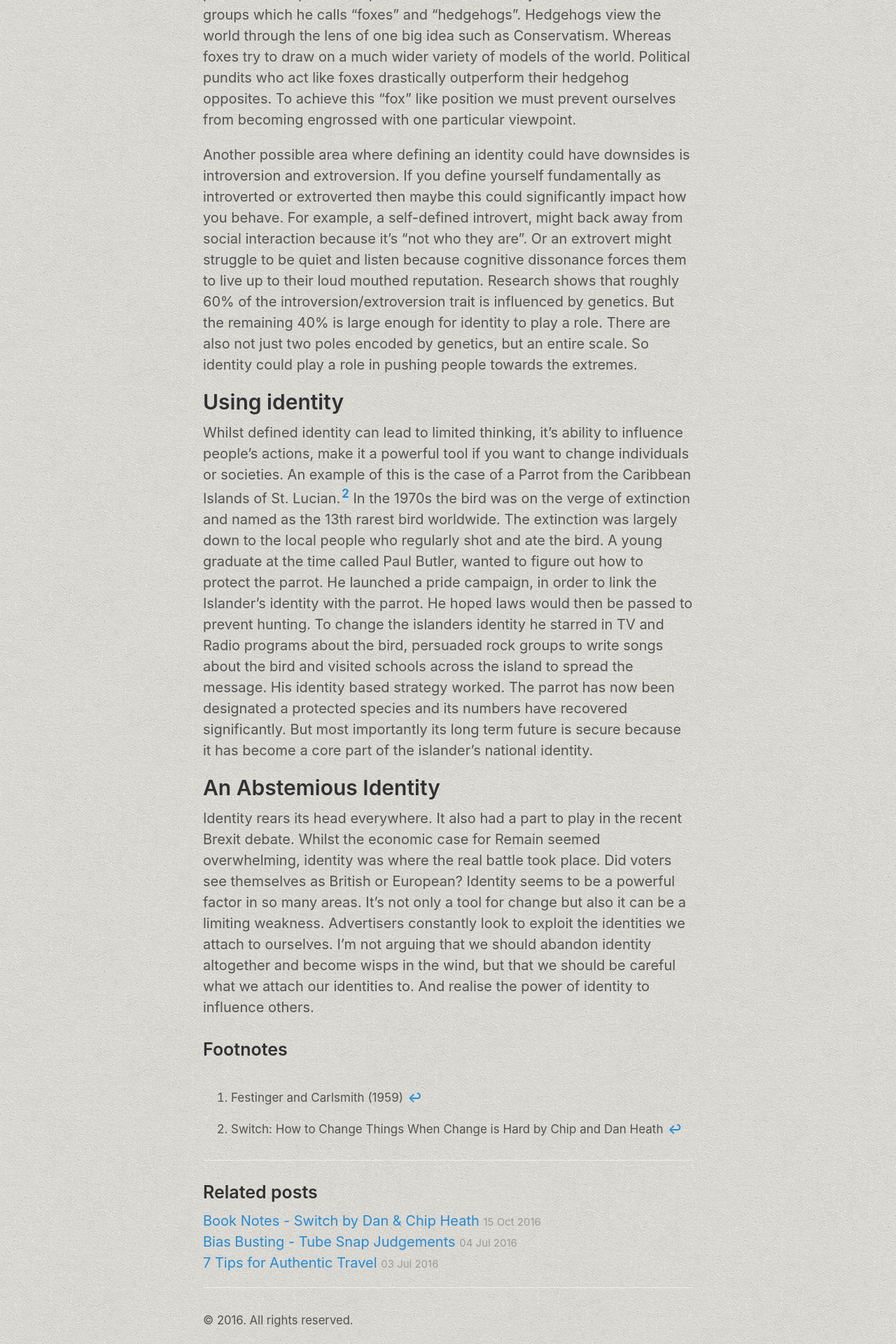
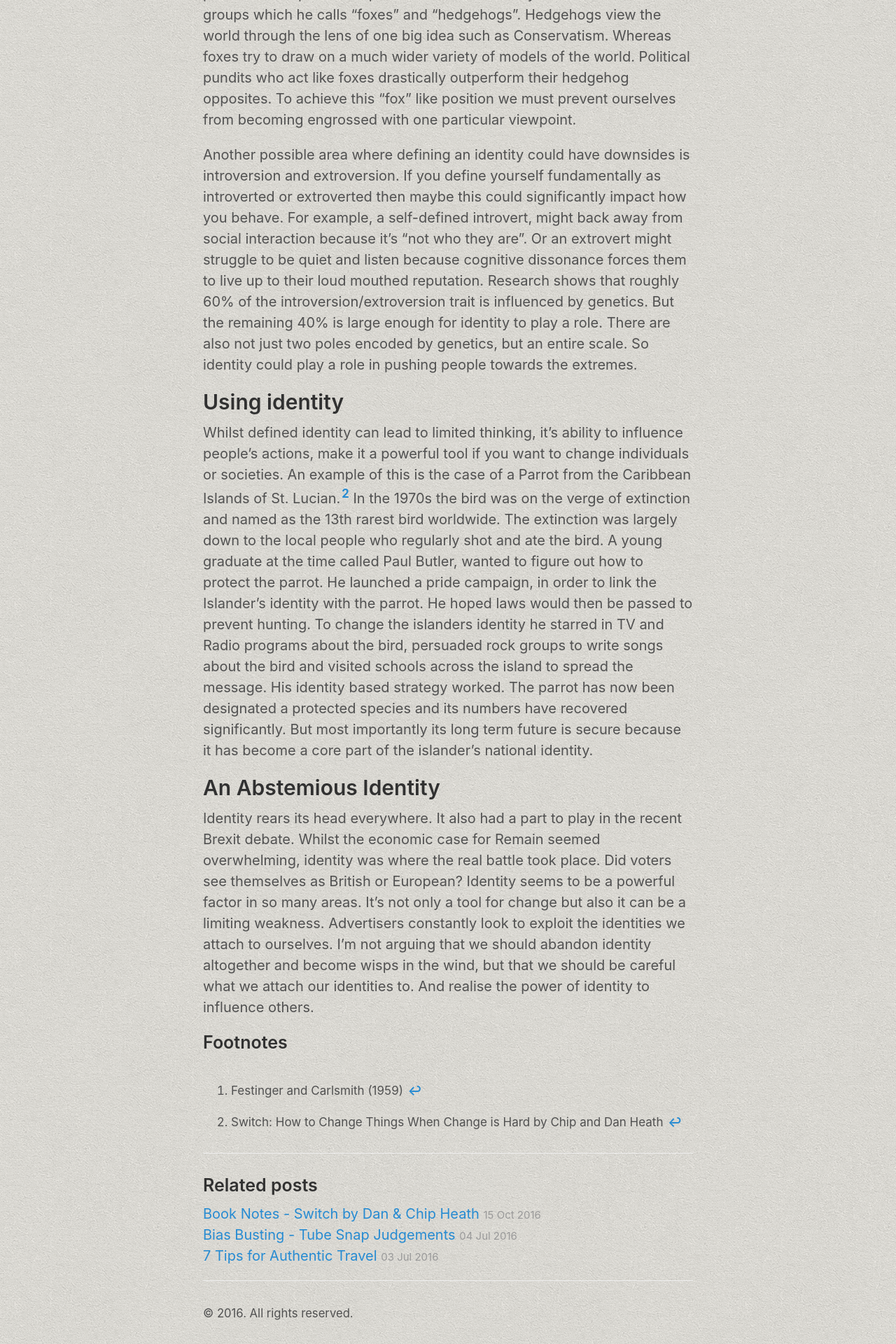
Before and after one commit to larriant/larriant.github.io, a Jekyll site: the page built from _posts/2016-07-01-identity.md, in a window 1280 px wide. Shown: the part 1803-3723 px from the top of the page at 70% size. Built offline with Jekyll 4.4.1, drawn with Linux system fonts in a browser that asks for light colours.

Commit message:
More image testing

```diff
--- a/_sass/_posts.scss
+++ b/_sass/_posts.scss
@@ -76,3 +76,7 @@ ul ul {
   height: 200px;
   margin: auto;
 }
+
+.post h3 {
+  margin-top: 0.5rem;
+}
```
